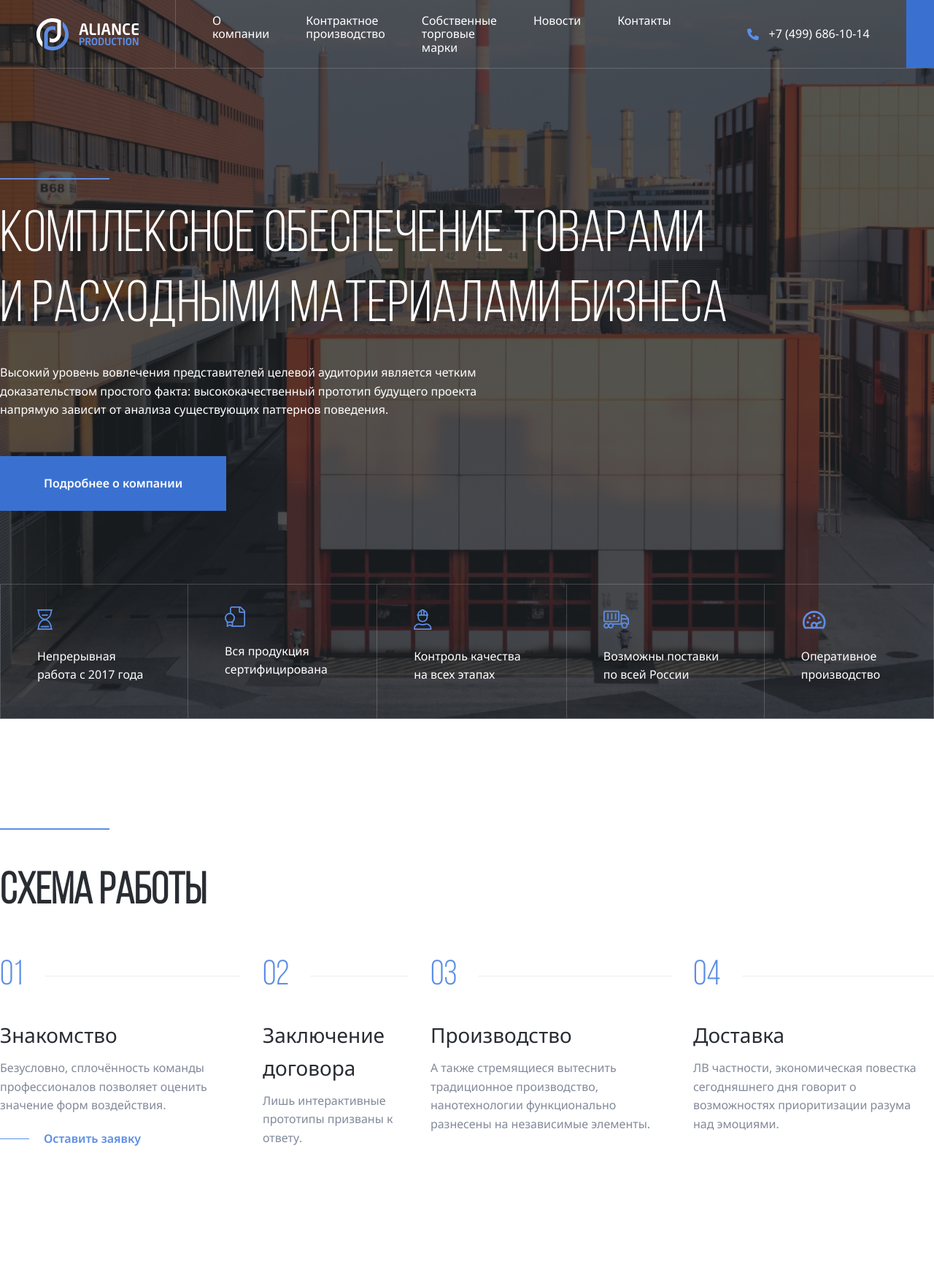
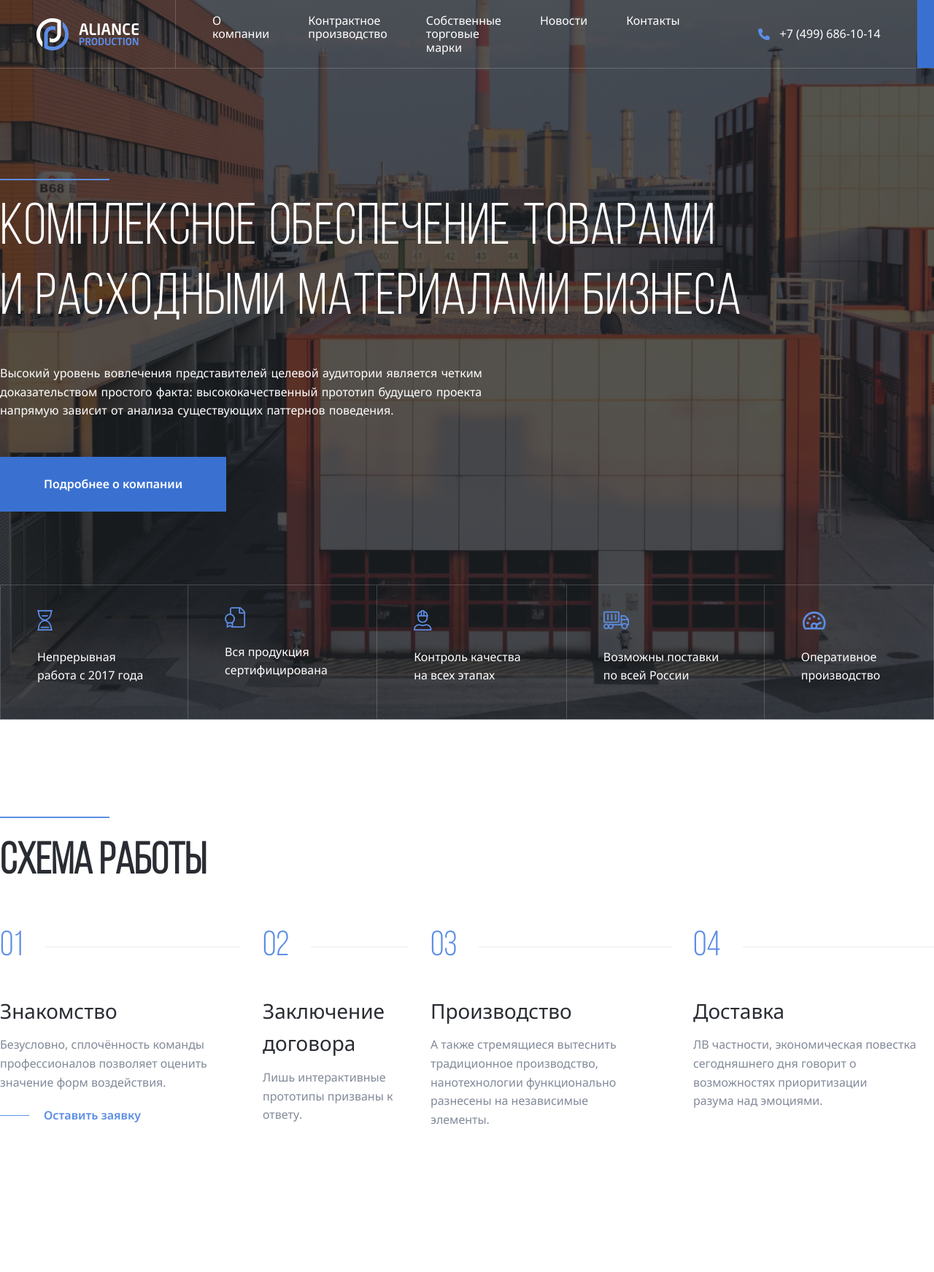
Before and after one commit to ilyuhin6/aliance_production, a PHP site: page / in a window 1280 px wide. Shown: the whole page at 73% size. After the commit the page ends 1541 px from the top, so only its background shows below. Run offline with PHP 8.4, Linux system fonts and the light colour scheme.

Commit message:
fix: header steps pixel perfect

```diff
--- a/css/style.css
+++ b/css/style.css
@@ -14,13 +14,13 @@ body {
 }
 
 .container {
-  max-width: 1440px;
+  max-width: 1421px;
   margin: auto;
 }
 
 .header {
   min-height: 100vh;
-  padding-top: 94px;
+  padding-top: 46px;
 }
 
 .header-image {
@@ -83,7 +83,7 @@ body {
 .header-nav-link {
   text-decoration: none;
   font-size: 16px;
-  margin-right: 50px;
+  margin-right: 53px;
   color: inherit;
 }
 
@@ -119,6 +119,7 @@ body {
 
 .header-button {
   height: 100%;
+  padding: 25px 44px;
 }
 
 .header-content {
@@ -132,16 +133,19 @@ body {
   background: #5c8ee5;
   width: 150px;
   height: 2px;
+  margin-top: 49px;
 }
 
 .header-title {
-  max-width: 1008px;
+  max-width: 1023px;
   font-family: Bebas Neue;
   color: #fff;
   font-size: 80px;
   font-weight: 400;
   line-height: 120%;
-  margin: 30px 0;
+  margin: 19px 0 41px;
+  word-spacing: 4.2px;
+  letter-spacing: 0.2px;
 }
 
 .header-text {
@@ -151,6 +155,7 @@ body {
   line-height: 160%;
   letter-spacing: 0%;
   margin-bottom: 50px;
+  word-spacing: 1.2px;
 }
 
 .header-features {
@@ -178,7 +183,7 @@ body {
 }
 
 .section {
-  margin: 150px 0;
+  margin: 133px 0;
 }
 
 .section-title {
@@ -186,6 +191,7 @@ body {
   color: #292d33;
   font-size: 60px;
   line-height: 120%;
+  margin: 25px 0 51px;
 }
 
 .steps {
@@ -220,8 +226,8 @@ body {
   font-size: 28px;
   font-weight: 400;
   line-height: 160%;
-  margin-top: 30px;
-  margin-bottom: 10px;
+  margin-top: 36px;
+  margin-bottom: 12px;
 }
 
 .steps-text {
--- a/index.html
+++ b/index.html
@@ -115,7 +115,7 @@
 
     <section class="section section-light">
         <div class="container">
-            <div class="separator"></div>
+            <div class="separator separator-section-steps"></div>
             <h2 class="section-title">схема работы</h2>
             <ol class="steps">
                 <li class="steps-item">
@@ -127,20 +127,20 @@
                 </li>
                 <li class="steps-item">
                     <span class="steps-num">02</span>
-                    <h3 class="steps-title">Заключение договора</h3>
+                    <h3 class="steps-title">Заключение <br>договора</h3>
                     <p class="steps-text">Лишь интерактивные прототипы призваны к ответу.</p>
                 </li>
                 <li class="steps-item">
                     <span class="steps-num">03</span>
                     <h3 class="steps-title">Производство</h3>
                     <p class="steps-text">А также стремящиеся вытеснить традиционное производство, нанотехнологии
-                        функционально разнесены на независимые элементы.</p>
+                        функционально разнесены на независимые <br>элементы.</p>
                 </li>
                 <li class="steps-item">
                     <span class="steps-num">04</span>
                     <h3 class="steps-title">Доставка</h3>
                     <p class="steps-text">ЛВ частности, экономическая повестка сегодняшнего дня говорит о возможностях
-                        приоритизации разума над эмоциями.</p>
+                        приоритизации <br>разума над эмоциями.</p>
                 </li>
             </ol>
             <!-- /.steps -->
```
